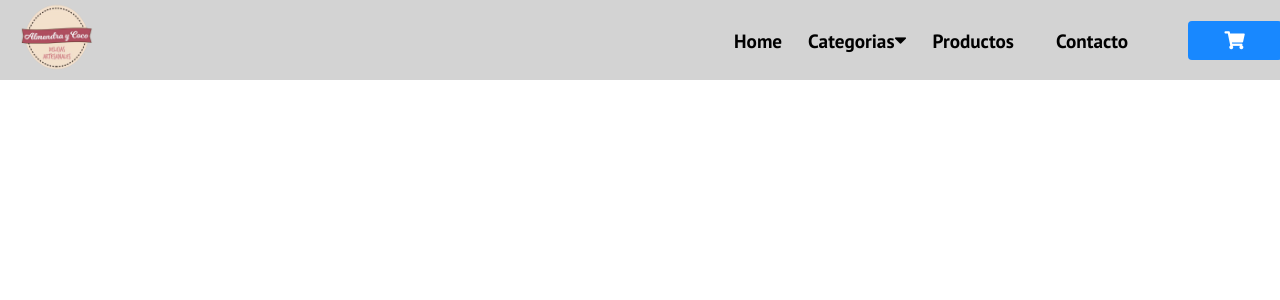
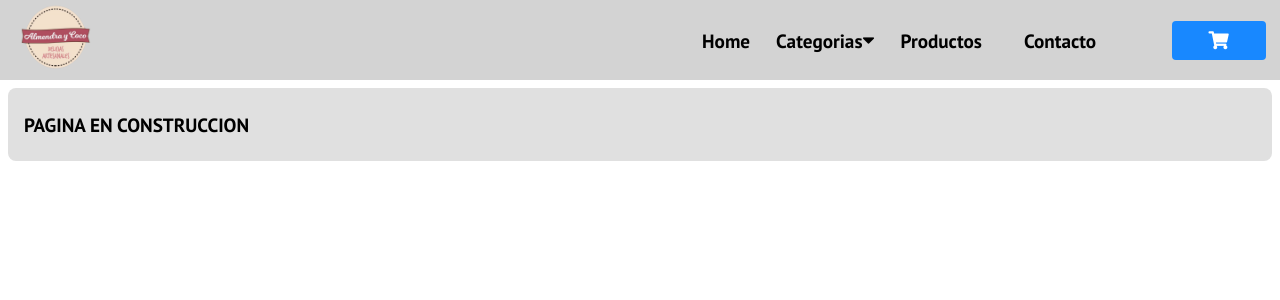
Before and after one commit to martoabra/almendraycocoreat, a React (Create React App) app: page /Construccion in a window 1280 px wide. Shown: the top 300 px of the page. Built offline with nearby package versions, Linux system fonts and the light colour scheme.

Commit message:
desafio contador

```diff
--- a/src/App.js
+++ b/src/App.js
@@ -8,6 +8,7 @@ import Basket from './components/Basket';
 import ItemDetailContainer from './components/ItemDetailContainer';
 import Categorias from "./components/Categorias";
 import { MenuItems } from './components/MenuItems';
+import Construccion from './components/Construccion';
 
 
 function App() {
@@ -59,6 +60,11 @@ function App() {
           path="/MenuItems/:id"
           element={<Categorias onAdd={onAdd} products={products} MenuItems={MenuItems} />}
         />
+        <Route
+          exact
+          path="/Construccion"
+          element={<Construccion />}
+        />
       </Routes>
       </BrowserRouter>
       </>
--- a/src/components/CartWidget.js
+++ b/src/components/CartWidget.js
@@ -4,7 +4,7 @@ import { Link } from 'react-router-dom';
 
 export function CartWidget() {
   return (
-    <Link to='sign-up'>
+    <Link to='/Basket'>
       <button className='btn'><i class="fas fa-shopping-cart"></i></button>
     </Link>
   );
--- /dev/null
+++ b/src/components/Construccion.js
@@ -0,0 +1,8 @@
+import react from "react";
+
+export default function Construccion (){
+   return <main className="block col-2">
+        <h2>PAGINA EN CONSTRUCCION</h2>
+    </main>;
+
+}
--- a/src/components/Dropdown.js
+++ b/src/components/Dropdown.js
@@ -15,9 +15,8 @@ function Dropdown() {
         onClick={handleClick}
         className={click ? 'dropdown-menu clicked' : 'dropdown-menu'}
       >
-        {MenuItems && MenuItems.map((Product) => {
-          return (
-            <ul className="">
+
+
 
         {MenuItems &&
           MenuItems.map((MenuItems) => (
@@ -27,9 +26,9 @@ function Dropdown() {
 
             </Link>
           ))}
-        </ul>
-          );
-        })}
+
+
+
       </ul>
     </>
   );
--- a/src/components/Navbar.js
+++ b/src/components/Navbar.js
@@ -65,7 +65,7 @@ function Navbar() {
           </li>
           <li className='nav-item'>
             <Link
-              to='/contact-us'
+              to='/Construccion'
               className='nav-links'
               onClick={closeMobileMenu}
             >
@@ -82,7 +82,7 @@ function Navbar() {
             </Link>
           </li>
         </ul>
-        <Link to='/Basket' >
+        <Link to='/Basket'  className='nav-links'>
         <CartWidget /></Link>
       </nav>
     </>
--- a/src/components/Product.js
+++ b/src/components/Product.js
@@ -10,7 +10,7 @@ export default function Product (props){
        <h3>{product.name}</h3>
        <div>${product.price}</div>
        <div>
-           <button onClick={()=>onAdd(product)} > Añadir al carrito</button>
+           <button onClick={()=>onAdd(product)} > Ver detalle</button>
        </div>
         </div>
     </Link>)
```
Also changed, not shown: src/components/context/cartContext.js (added).
